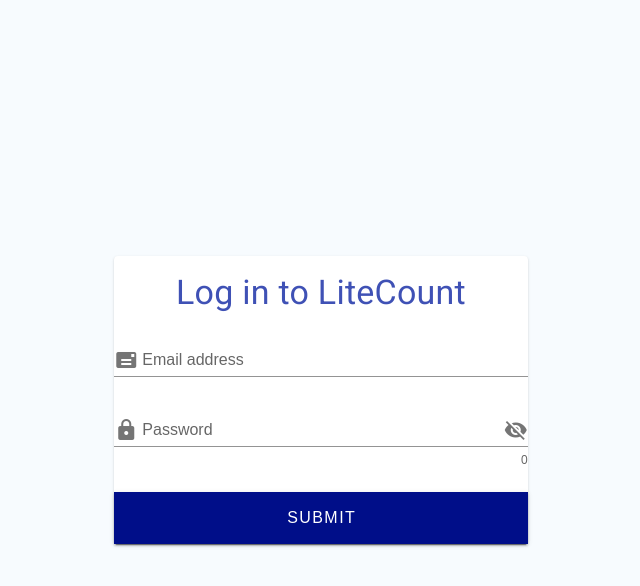
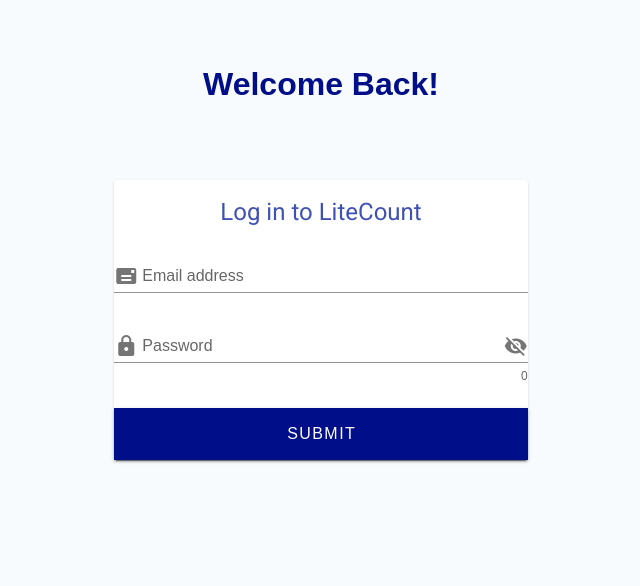
Before and after one commit to dmrudy17/LiteCount, a Vue app: page /login in a window 1280 px wide. Shown: the top 586 px of the page, without its empty margins (319-959 px from the left). Built offline with nearby package versions, Linux system fonts and the light colour scheme.

Commit message:
Add styling for LoginCard component and text

```diff
--- a/src/components/LoginCard.vue
+++ b/src/components/LoginCard.vue
@@ -1,10 +1,10 @@
 <template>
   <v-app>
-    <v-container class="fill-height" fluid>
+    <v-container fluid>
       <v-row align="center" justify="center" dense>
         <v-col cols="12" sm="8" md="4">
           <v-card elevation="1">
-            <v-card-title class="indigo--text text-h4 justify-center">Log in to LiteCount</v-card-title>
+            <v-card-title class="indigo--text text-h5 justify-center">Log in to LiteCount</v-card-title>
             <v-form>
               <v-text-field
                 v-model="email"
--- a/src/views/Log-in.vue
+++ b/src/views/Log-in.vue
@@ -1,6 +1,9 @@
 <template>
   <div class="login">
-    <LoginCard/>
+    <div class="welcome-text" :style="{ color: '#000E89' }">
+      <h1 class="mt-15 pb-15 text-center">Welcome Back!</h1>
+    </div>
+      <LoginCard/>
   </div>
 </template>
 
```
